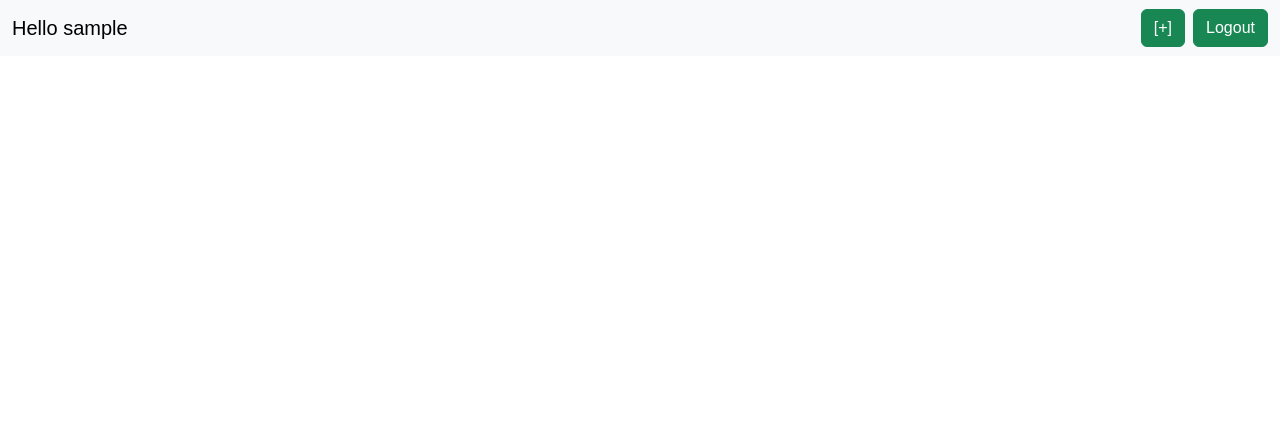
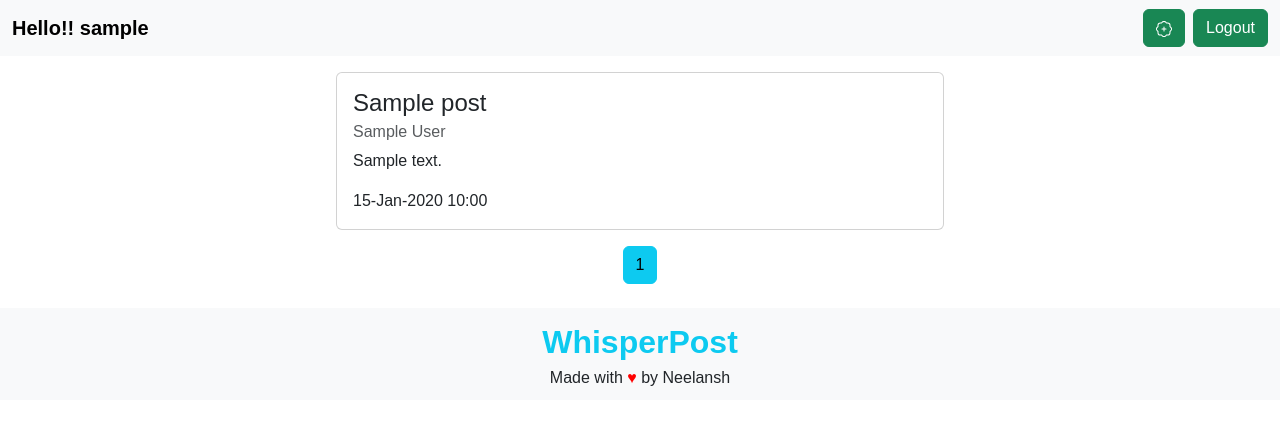
Before and after one commit to neelansh27/WhisperPost, a Flask app: page /home in a window 1280 px wide. Shown: the top 425 px of the page. Run offline with Flask 3, Linux system fonts and the light colour scheme; a user stored in the database is signed in; tables that the repository leaves empty hold one stand-in row (values such as "Sample post"); some web fonts are replaced.

Commit message:
Added page system to display posts

```diff
--- a/app.py
+++ b/app.py
@@ -1,5 +1,6 @@
 from flask import Flask, redirect, render_template, request, url_for, session
 from flask_sqlalchemy import SQLAlchemy
+from sqlalchemy import desc
 from flask_bcrypt import Bcrypt, bcrypt
 from flask_login import LoginManager, current_user, login_required, login_user, logout_user, UserMixin
 import os
@@ -46,10 +47,10 @@ class posts(db.Model):
 # .strftime("%Y-%m-%d %I:%M:%S%p %Z%z") format to display
 
     def __repr__(self):
-        return f'Author:{self.author}\n \
-                 title:{self.title}\n \
-                 content:{self.content}\n \
-                 time:{self.created_at}\n'
+        return f"author:{self.author}, \
+                 title:{self.title}, \
+                 content:{self.content}, \
+                 time:{self.created_at} "
 
 
 # FOLLOWING CODE CAN BE RUN ONCE TO CREATE THE DATABASE
@@ -118,22 +119,30 @@ def logout():
     return redirect(url_for('login'))
 
 
-@app.route('/home',methods=['GET','POST'])
+@app.route('/home', methods=['GET', 'POST'])
 @login_required
 def home():
+
     if not current_user.is_authenticated:
         return redirect(url_for('login'))
-    if request.method=='GET':
-        return render_template('home.html', current_user=current_user)
-    if request.method=='POST':
-        title=request.form.get('title')
-        content=request.form.get('content').strip()
-        author=current_user.username
-        time=datetime.now(timezone('Asia/Kolkata'))
-        post= posts(title=title,content=content,author=author,created_at=time)
+
+    if request.method == 'GET':
+        page = request.args.get('page', 1, type=int)
+        # all_posts = posts.query.paginate(page=page, per_page=6)
+        all_posts=db.paginate(posts.query.order_by(desc('created_at')),page=page,per_page=5)
+        return render_template('home.html', current_user=current_user, posts=all_posts,page=page)
+
+    if request.method == 'POST':
+        title = request.form.get('title')
+        content = request.form.get('content').strip()
+        author = current_user.username
+        time = datetime.now(timezone('Asia/Kolkata'))
+        post = posts(title=title, content=content,
+                     author=author, created_at=time)
         db.session.add(post)
         db.session.commit()
         return redirect(url_for('success'))
+
 
 @app.route('/success')
 @login_required
--- a/static/style.css
+++ b/static/style.css
@@ -32,14 +32,28 @@ a {
     position: absolute;
     float: center;
     box-shadow: 10px 10px 20px grey;
-    top: 10vh;
-    left: 15vw;
-    width: 70vw;
-    height: 80vh;
+    top: 5vh;
+    left: 10vw;
+    width: 80vw;
+    height: 90vh;
     border-radius: 10px;
+    z-index: 10;
 
 }
 .postbtn{
     background: #9ac7f5;
     border: 1px #9ac7f5;
 }
+footer{
+    width: 100vw;
+    margin-top: auto;
+    padding: 10px;
+}
+.whisper{
+    color: #0DCAF0;
+    font-size: 2rem;
+    font-weight: 900;
+}
+#hearts{
+    color: red;
+}
--- a/templates/base2.html
+++ b/templates/base2.html
@@ -3,19 +3,17 @@
     <head>
         {% block head %}
             <meta charset="UTF-8" />
-    <title>{% block title %}base{% endblock %}</title>
+            <title>
+                {% block title %}base{% endblock %}
+            </title>
             <link rel="preconnect" href="https://fonts.googleapis.com" />
             <link rel="preconnect" href="https://fonts.gstatic.com" crossorigin />
-    <link
-      href="https://fonts.googleapis.com/css2?family=REM:wght@300&display=swap"
-      rel="stylesheet"
-    />
-    <link
-      href="https://cdn.jsdelivr.net/npm/bootstrap@5.3.0/dist/css/bootstrap.min.css"
+            <link href="https://fonts.googleapis.com/css2?family=REM:wght@300&display=swap"
+                  rel="stylesheet" />
+            <link href="https://cdn.jsdelivr.net/npm/bootstrap@5.3.0/dist/css/bootstrap.min.css"
                   rel="stylesheet"
                   integrity="sha384-9ndCyUaIbzAi2FUVXJi0CjmCapSmO7SnpJef0486qhLnuZ2cdeRhO02iuK6FUUVM"
-      crossorigin="anonymous"
-    />
+                  crossorigin="anonymous" />
             <link rel="stylesheet"
                   type="text/css"
                   href="{{ url_for('static' ,filename='style.css') }}">
@@ -24,38 +22,50 @@
     <body>
         <div>
             {% block content %}
-
                 <nav class="navbar navbar-expand-lg bg-light">
                     <div class="container-fluid">
-          <a class="navbar-brand" href="#">Hello {{ current_user.username }}</a>
-          <button
-            class="navbar-toggler"
+                        <a class="navbar-brand" href="#"><b>Hello!! {{ current_user.username }}</b></a>
+                        <button class="navbar-toggler"
                                 type="button"
                                 data-bs-toggle="collapse"
                                 data-bs-target="#navbarSupportedContent"
                                 aria-controls="navbarSupportedContent"
                                 aria-expanded="false"
-            aria-label="Toggle navigation"
-          >
+                                aria-label="Toggle navigation">
                             <span class="navbar-toggler-icon"></span>
                         </button>
                         <div class="collapse navbar-collapse" id="navbarSupportedContent">
                             <ul class="navbar-nav mb-2 mb-lg-0 ms-auto me-2">
                                 <li class="nav-item">
-                <button class='btn btn-success create' aria-current="page" href="#">[+]</button>
+                                    <button class='btn btn-success create' aria-current="page" href="#">
+                                        <svg xmlns="http://www.w3.org/2000/svg"
+                                             width="16"
+                                             height="16"
+                                             fill="currentColor"
+                                             class="bi bi-patch-plus"
+                                             viewBox="0 0 16 16">
+                                            <path fill-rule="evenodd" d="M8 5.5a.5.5 0 0 1 .5.5v1.5H10a.5.5 0 0 1 0 1H8.5V10a.5.5 0 0 1-1 0V8.5H6a.5.5 0 0 1 0-1h1.5V6a.5.5 0 0 1 .5-.5z" />
+                                            <path d="m10.273 2.513-.921-.944.715-.698.622.637.89-.011a2.89 2.89 0 0 1 2.924 2.924l-.01.89.636.622a2.89 2.89 0 0 1 0 4.134l-.637.622.011.89a2.89 2.89 0 0 1-2.924 2.924l-.89-.01-.622.636a2.89 2.89 0 0 1-4.134 0l-.622-.637-.89.011a2.89 2.89 0 0 1-2.924-2.924l.01-.89-.636-.622a2.89 2.89 0 0 1 0-4.134l.637-.622-.011-.89a2.89 2.89 0 0 1 2.924-2.924l.89.01.622-.636a2.89 2.89 0 0 1 4.134 0l-.715.698a1.89 1.89 0 0 0-2.704 0l-.92.944-1.32-.016a1.89 1.89 0 0 0-1.911 1.912l.016 1.318-.944.921a1.89 1.89 0 0 0 0 2.704l.944.92-.016 1.32a1.89 1.89 0 0 0 1.912 1.911l1.318-.016.921.944a1.89 1.89 0 0 0 2.704 0l.92-.944 1.32.016a1.89 1.89 0 0 0 1.911-1.912l-.016-1.318.944-.921a1.89 1.89 0 0 0 0-2.704l-.944-.92.016-1.32a1.89 1.89 0 0 0-1.912-1.911l-1.318.016z" />
+                                        </svg>
+                                    </button>
                                 </li>
                             </ul>
-
-            <a href="{{ url_for('logout') }}" type='button' class="btn btn-success">Logout</a>
+                            <a href="{{ url_for("logout") }}" type='button' class="btn btn-success">Logout</a>
                         </div>
                     </div>
                 </nav>
             {% endblock %}
         </div>
-    <script
-      src="https://cdn.jsdelivr.net/npm/bootstrap@5.3.0/dist/js/bootstrap.bundle.min.js"
+        <script src="https://cdn.jsdelivr.net/npm/bootstrap@5.3.0/dist/js/bootstrap.bundle.min.js"
                 integrity="sha384-geWF76RCwLtnZ8qwWowPQNguL3RmwHVBC9FhGdlKrxdiJJigb/j/68SIy3Te4Bkz"
-      crossorigin="anonymous"
-    ></script>
+                crossorigin="anonymous"></script>
     </body>
+    <footer class='bg-light'>
+        <div>
+            <div class="whisper text-center">WhisperPost</div>
+            <div class="love text-center">
+                Made with <span id='hearts'>&hearts;</span> by Neelansh
+            </div>
+        </div>
+    </footer>
 </html>
--- a/templates/home.html
+++ b/templates/home.html
@@ -1,21 +1,64 @@
 {% extends 'base2.html' %}
 {% block title %}Home{% endblock %}
-
-{%block content %}
+{% block content %}
     {{ super() }}
+    <div class="container-fluid ">
+        {% for post in posts.items %}
+            <div class="card my-3 mx-auto" style="width: 38rem;">
+                <div class="card-body">
+                    <h4 class="card-title">
+                        {{ post.title }}
+                    </h5>
+                    <h6 class="card-subtitle mb-2 text-muted">{{ post.author }}</h6>
+                    <p class="card-text">{{ post.content }}</p>
+                    <p class='card-text'>{{ post.created_at.strftime("%d-%h-%Y %H:%M %Z") }}</p>
+                </div>
+            </div>
+        {% endfor %}
+    </div>
+    <div class='d-flex justify-content-center mb-4'>
+        <span >
+        {% for page_num in posts.iter_pages(left_edge=0,left_current=3, right_current=3, right_edge=0) %}
+            {# right current is 2 because it includes the current page also #}
+            {% if page_num %}
+                {% if page_num == posts.page %}
+                <a class='btn btn-info' href="{{ url_for('home' ,page=page_num) }}">{{ page_num }}</a>
+                {% else %}
+                    <a class='btn btn-outline-info'
+                       href="{{ url_for('home' ,page=page_num) }}">{{ page_num }}</a>
+                {% endif %}
+            {% endif %}
+        {% endfor %}
+        </span>
+    </div>
     <div id="postbox">
         <form method='post' action='/home'>
             <div class='container'>
-    <input type="text" class='form-control my-4' id='title' placeholder='Title' name='title'>
-        <textarea  class='form-control  ' placeholder='write your thoughts here' id="content" name="content" ></textarea>
+                <input type="text"
+                       class='form-control my-4'
+                       id='title'
+                       placeholder='Title'
+                       name='title'
+                       autocomplete='off'
+                       required />
+                <textarea class='form-control  '
+                          placeholder='write your thoughts here'
+                          id="content"
+                          name="content"
+                          required></textarea>
             </div>
-    <div class='row mx-4 my-4'><input type="submit" class='postbtn btn btn-primary' value='Post :)'/></div>
+            <div class='row mx-4 mt-4 mb-1'>
+                <input type="submit" class='postbtn btn btn-primary' value='Post :)' />
+            </div>
+            <div class='row mx-4 mb-4'>
+                <button onclick='{toggle()}' class='postbtn btn btn-danger' value='Discard'>Close</button>
+            </div>
         </form>
     </div>
     <script>
  create=document.getElementsByClassName('create')[0]
  postbox=document.getElementById('postbox')
- create.addEventListener('click',()=>{
+ toggle = ()=>{
      console.log(postbox.style.display)
      if (postbox.style.display === 'none' || postbox.style.display ==='') {
      console.log("evnt a")
@@ -24,6 +67,8 @@
      console.log("evnt b")
         postbox.style.display = 'none';
     }
- })
+ }
+
+ create.addEventListener('click', toggle)
     </script>
 {% endblock %}
```
Lines whose indentation alone changed are shown as unchanged.
